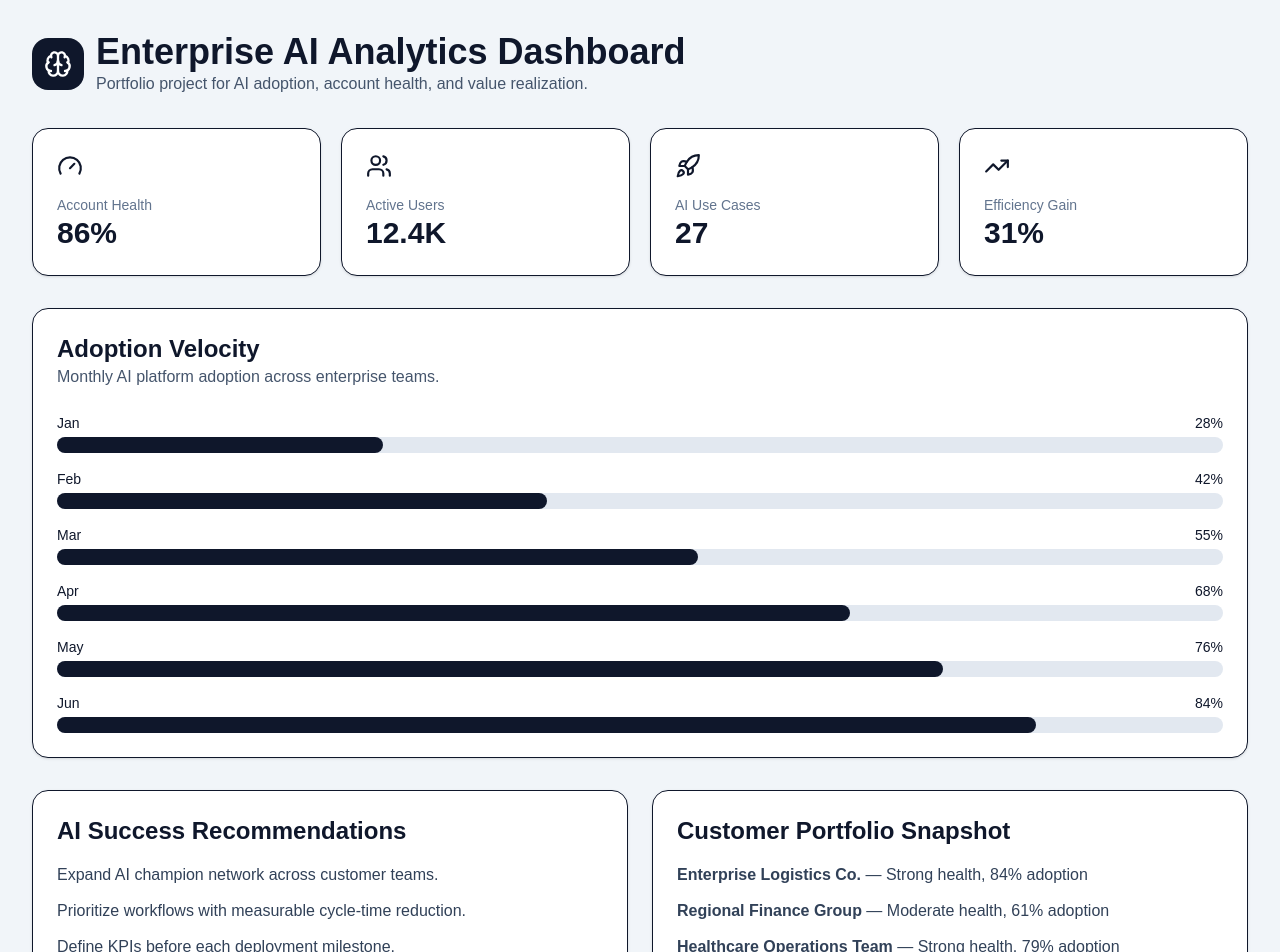
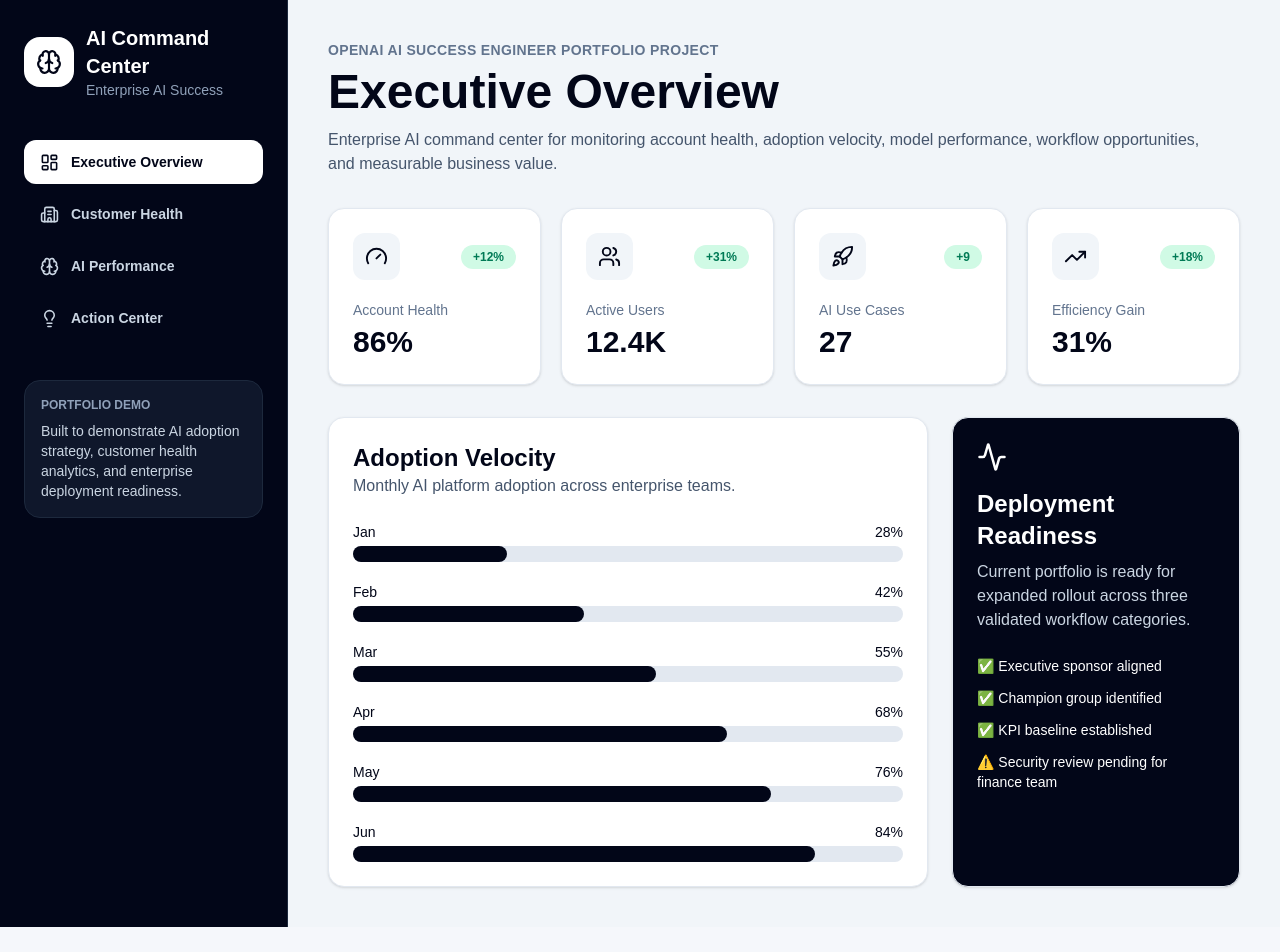
Before and after one commit to jtorres507-rgb/openai-ai-command-dashboard, a React (Vite) app: page / in a window 1280 px wide. Shown: the top 952 px of the page. After the commit the page ends 927 px from the top, so only its background shows below. Built offline with nearby package versions, Linux system fonts and the light colour scheme.

Commit message:
Upgrade to enterprise AI command center version 2

```diff
--- a/src/App.jsx
+++ b/src/App.jsx
@@ -1,10 +1,51 @@
-import { Brain, Gauge, Users, Rocket, TrendingUp } from "lucide-react";
+import { useState } from "react";
+import {
+  Activity,
+  AlertTriangle,
+  BarChart3,
+  Brain,
+  Building2,
+  CheckCircle,
+  Clock,
+  Gauge,
+  LayoutDashboard,
+  Lightbulb,
+  Rocket,
+  ShieldCheck,
+  TrendingUp,
+  Users,
+  Zap,
+} from "lucide-react";
 
 const metrics = [
-  { title: "Account Health", value: "86%", icon: Gauge },
-  { title: "Active Users", value: "12.4K", icon: Users },
-  { title: "AI Use Cases", value: "27", icon: Rocket },
-  { title: "Efficiency Gain", value: "31%", icon: TrendingUp },
+  { title: "Account Health", value: "86%", change: "+12%", icon: Gauge },
+  { title: "Active Users", value: "12.4K", change: "+31%", icon: Users },
+  { title: "AI Use Cases", value: "27", change: "+9", icon: Rocket },
+  { title: "Efficiency Gain", value: "31%", change: "+18%", icon: TrendingUp },
+];
+
+const accounts = [
+  {
+    name: "Enterprise Logistics Co.",
+    health: "Strong",
+    adoption: 84,
+    useCase: "Workflow automation",
+    risk: "Low",
+  },
+  {
+    name: "Regional Finance Group",
+    health: "Moderate",
+    adoption: 61,
+    useCase: "Document intelligence",
+    risk: "Medium",
+  },
+  {
+    name: "Healthcare Operations Team",
+    health: "Strong",
+    adoption: 79,
+    useCase: "Internal knowledge assistant",
+    risk: "Low",
+  },
 ];
 
 const adoption = [
@@ -16,76 +57,298 @@ const adoption = [
   { label: "Jun", value: 84 },
 ];
 
-export default function App() {
+const modelMetrics = [
+  { label: "Prompt Success Rate", value: "94%", icon: CheckCircle },
+  { label: "Avg Response Latency", value: "1.8s", icon: Clock },
+  { label: "Automation Candidates", value: "42", icon: Zap },
+  { label: "Security Readiness", value: "91%", icon: ShieldCheck },
+];
+
+const recommendations = [
+  "Expand AI champion network across operations and customer-facing teams.",
+  "Prioritize workflows with measurable cycle-time reduction and high user volume.",
+  "Define adoption KPIs before each deployment milestone.",
+  "Launch enablement sessions focused on prompt quality, safe usage, and internal rollout playbooks.",
+];
+
+function Sidebar({ activePage, setActivePage }) {
+  const links = [
+    { name: "Executive Overview", icon: LayoutDashboard },
+    { name: "Customer Health", icon: Building2 },
+    { name: "AI Performance", icon: Brain },
+    { name: "Action Center", icon: Lightbulb },
+  ];
+
   return (
-    <div className="min-h-screen bg-slate-100 p-8 text-slate-900">
-      <div className="mb-8 flex items-center gap-3">
-        <div className="rounded-2xl bg-slate-900 p-3 text-white">
-          <Brain size={28} />
+    <aside className="hidden min-h-screen w-72 border-r border-slate-800 bg-slate-950 p-6 text-white lg:block">
+      <div className="flex items-center gap-3">
+        <div className="rounded-2xl bg-white p-3 text-slate-950">
+          <Brain size={26} />
         </div>
         <div>
-          <h1 className="text-4xl font-bold">Enterprise AI Analytics Dashboard</h1>
-          <p className="text-slate-600">
-            Portfolio project for AI adoption, account health, and value realization.
-          </p>
+          <h1 className="text-xl font-bold">AI Command Center</h1>
+          <p className="text-sm text-slate-400">Enterprise AI Success</p>
         </div>
       </div>
 
-      <div className="grid gap-5 md:grid-cols-4">
-        {metrics.map((item) => {
-          const Icon = item.icon;
+      <nav className="mt-10 space-y-2">
+        {links.map((link) => {
+          const Icon = link.icon;
+          const active = activePage === link.name;
+
           return (
-            <div key={item.title} className="rounded-2xl bg-white p-6 shadow border">
-              <Icon size={26} />
-              <p className="mt-4 text-sm text-slate-500">{item.title}</p>
-              <p className="text-3xl font-bold">{item.value}</p>
-            </div>
+            <button
+              key={link.name}
+              onClick={() => setActivePage(link.name)}
+              className={`flex w-full items-center gap-3 rounded-xl px-4 py-3 text-left text-sm font-semibold transition ${
+                active
+                  ? "bg-white text-slate-950"
+                  : "text-slate-300 hover:bg-slate-800"
+              }`}
+            >
+              <Icon size={19} />
+              {link.name}
+            </button>
           );
         })}
+      </nav>
+
+      <div className="mt-10 rounded-2xl border border-slate-800 bg-slate-900 p-4">
+        <p className="text-xs font-semibold uppercase text-slate-400">
+          Portfolio Demo
+        </p>
+        <p className="mt-2 text-sm text-slate-300">
+          Built to demonstrate AI adoption strategy, customer health analytics,
+          and enterprise deployment readiness.
+        </p>
+      </div>
+    </aside>
+  );
+}
+
+function MetricCard({ item }) {
+  const Icon = item.icon;
+
+  return (
+    <div className="rounded-2xl border border-slate-200 bg-white p-6 shadow-sm">
+      <div className="flex items-center justify-between">
+        <div className="rounded-xl bg-slate-100 p-3">
+          <Icon size={23} />
+        </div>
+        <span className="rounded-full bg-emerald-100 px-3 py-1 text-xs font-bold text-emerald-700">
+          {item.change}
+        </span>
+      </div>
+      <p className="mt-5 text-sm text-slate-500">{item.title}</p>
+      <p className="mt-1 text-3xl font-bold text-slate-950">{item.value}</p>
+    </div>
+  );
+}
+
+function ProgressBar({ label, value }) {
+  return (
+    <div>
+      <div className="mb-1 flex justify-between text-sm font-medium">
+        <span>{label}</span>
+        <span>{value}%</span>
+      </div>
+      <div className="h-4 rounded-full bg-slate-200">
+        <div
+          className="h-4 rounded-full bg-slate-950 transition-all"
+          style={{ width: `${value}%` }}
+        />
+      </div>
+    </div>
+  );
+}
+
+function ExecutiveOverview() {
+  return (
+    <>
+      <div className="grid gap-5 md:grid-cols-2 xl:grid-cols-4">
+        {metrics.map((item) => (
+          <MetricCard key={item.title} item={item} />
+        ))}
       </div>
 
-      <div className="mt-8 rounded-2xl bg-white p-6 shadow border">
-        <h2 className="text-2xl font-bold">Adoption Velocity</h2>
-        <p className="text-slate-600">Monthly AI platform adoption across enterprise teams.</p>
+      <div className="mt-8 grid gap-6 xl:grid-cols-3">
+        <div className="rounded-2xl border border-slate-200 bg-white p-6 shadow-sm xl:col-span-2">
+          <h2 className="text-2xl font-bold">Adoption Velocity</h2>
+          <p className="text-slate-600">
+            Monthly AI platform adoption across enterprise teams.
+          </p>
 
-        <div className="mt-6 space-y-4">
-          {adoption.map((item) => (
-            <div key={item.label}>
-              <div className="mb-1 flex justify-between text-sm">
-                <span>{item.label}</span>
-                <span>{item.value}%</span>
-              </div>
-              <div className="h-4 rounded-full bg-slate-200">
-                <div
-                  className="h-4 rounded-full bg-slate-900"
-                  style={{ width: `${item.value}%` }}
-                ></div>
-              </div>
+          <div className="mt-6 space-y-5">
+            {adoption.map((item) => (
+              <ProgressBar key={item.label} label={item.label} value={item.value} />
+            ))}
+          </div>
+        </div>
+
+        <div className="rounded-2xl border border-slate-200 bg-slate-950 p-6 text-white shadow-sm">
+          <Activity size={30} />
+          <h2 className="mt-4 text-2xl font-bold">Deployment Readiness</h2>
+          <p className="mt-2 text-slate-300">
+            Current portfolio is ready for expanded rollout across three
+            validated workflow categories.
+          </p>
+
+          <div className="mt-6 space-y-3 text-sm">
+            <p>✅ Executive sponsor aligned</p>
+            <p>✅ Champion group identified</p>
+            <p>✅ KPI baseline established</p>
+            <p>⚠️ Security review pending for finance team</p>
+          </div>
+        </div>
+      </div>
+    </>
+  );
+}
+
+function CustomerHealth() {
+  return (
+    <div className="grid gap-6">
+      {accounts.map((account) => (
+        <div
+          key={account.name}
+          className="rounded-2xl border border-slate-200 bg-white p-6 shadow-sm"
+        >
+          <div className="flex flex-col justify-between gap-4 md:flex-row md:items-center">
+            <div>
+              <h2 className="text-2xl font-bold">{account.name}</h2>
+              <p className="text-slate-600">{account.useCase}</p>
+            </div>
+
+            <div className="flex gap-3">
+              <span className="rounded-full bg-slate-100 px-4 py-2 text-sm font-bold">
+                Health: {account.health}
+              </span>
+              <span className="rounded-full bg-slate-100 px-4 py-2 text-sm font-bold">
+                Risk: {account.risk}
+              </span>
+            </div>
+          </div>
+
+          <div className="mt-6">
+            <ProgressBar label="Adoption Depth" value={account.adoption} />
+          </div>
+        </div>
+      ))}
+    </div>
+  );
+}
+
+function AIPerformance() {
+  return (
+    <>
+      <div className="grid gap-5 md:grid-cols-2 xl:grid-cols-4">
+        {modelMetrics.map((item) => (
+          <MetricCard
+            key={item.label}
+            item={{
+              title: item.label,
+              value: item.value,
+              change: "Live",
+              icon: item.icon,
+            }}
+          />
+        ))}
+      </div>
+
+      <div className="mt-8 rounded-2xl border border-slate-200 bg-white p-6 shadow-sm">
+        <h2 className="text-2xl font-bold">AI System Observability</h2>
+        <p className="text-slate-600">
+          Simulated operational signals for enterprise AI deployment monitoring.
+        </p>
+
+        <div className="mt-6 grid gap-5 md:grid-cols-3">
+          <div className="rounded-xl bg-slate-100 p-5">
+            <p className="text-sm text-slate-500">Token Usage</p>
+            <p className="text-3xl font-bold">1.8M</p>
+          </div>
+          <div className="rounded-xl bg-slate-100 p-5">
+            <p className="text-sm text-slate-500">Escalations Avoided</p>
+            <p className="text-3xl font-bold">312</p>
+          </div>
+          <div className="rounded-xl bg-slate-100 p-5">
+            <p className="text-sm text-slate-500">Workflow Hours Saved</p>
+            <p className="text-3xl font-bold">740</p>
+          </div>
+        </div>
+      </div>
+    </>
+  );
+}
+
+function ActionCenter() {
+  return (
+    <div className="grid gap-6 xl:grid-cols-2">
+      <div className="rounded-2xl border border-slate-200 bg-white p-6 shadow-sm">
+        <div className="flex items-center gap-3">
+          <Lightbulb />
+          <h2 className="text-2xl font-bold">AI Success Recommendations</h2>
+        </div>
+
+        <div className="mt-5 space-y-4">
+          {recommendations.map((item) => (
+            <div key={item} className="rounded-xl bg-slate-100 p-4 text-slate-700">
+              {item}
             </div>
           ))}
         </div>
       </div>
 
-      <div className="mt-8 grid gap-6 md:grid-cols-2">
-        <div className="rounded-2xl bg-white p-6 shadow border">
-          <h2 className="text-2xl font-bold">AI Success Recommendations</h2>
-          <ul className="mt-4 space-y-3 text-slate-700">
-            <li>Expand AI champion network across customer teams.</li>
-            <li>Prioritize workflows with measurable cycle-time reduction.</li>
-            <li>Define KPIs before each deployment milestone.</li>
-            <li>Use enablement sessions to improve adoption quality.</li>
-          </ul>
+      <div className="rounded-2xl border border-slate-200 bg-white p-6 shadow-sm">
+        <div className="flex items-center gap-3">
+          <AlertTriangle />
+          <h2 className="text-2xl font-bold">Intervention Queue</h2>
         </div>
 
-        <div className="rounded-2xl bg-white p-6 shadow border">
-          <h2 className="text-2xl font-bold">Customer Portfolio Snapshot</h2>
-          <div className="mt-4 space-y-3 text-slate-700">
-            <p><strong>Enterprise Logistics Co.</strong> — Strong health, 84% adoption</p>
-            <p><strong>Regional Finance Group</strong> — Moderate health, 61% adoption</p>
-            <p><strong>Healthcare Operations Team</strong> — Strong health, 79% adoption</p>
+        <div className="mt-5 space-y-4">
+          <div className="rounded-xl border border-amber-200 bg-amber-50 p-4">
+            Finance team adoption is below target. Recommend enablement sprint.
+          </div>
+          <div className="rounded-xl border border-slate-200 bg-slate-50 p-4">
+            Legal use case requires additional policy review before production.
+          </div>
+          <div className="rounded-xl border border-emerald-200 bg-emerald-50 p-4">
+            Logistics account ready for expanded workflow automation rollout.
           </div>
         </div>
       </div>
     </div>
   );
 }
+
+export default function App() {
+  const [activePage, setActivePage] = useState("Executive Overview");
+
+  const renderPage = () => {
+    if (activePage === "Customer Health") return <CustomerHealth />;
+    if (activePage === "AI Performance") return <AIPerformance />;
+    if (activePage === "Action Center") return <ActionCenter />;
+    return <ExecutiveOverview />;
+  };
+
+  return (
+    <div className="min-h-screen bg-slate-100 text-slate-950 lg:flex">
+      <Sidebar activePage={activePage} setActivePage={setActivePage} />
+
+      <main className="flex-1 p-6 md:p-10">
+        <div className="mb-8">
+          <p className="text-sm font-bold uppercase tracking-wide text-slate-500">
+            OpenAI AI Success Engineer Portfolio Project
+          </p>
+          <h1 className="mt-2 text-4xl font-bold md:text-5xl">{activePage}</h1>
+          <p className="mt-3 max-w-4xl text-slate-600">
+            Enterprise AI command center for monitoring account health, adoption
+            velocity, model performance, workflow opportunities, and measurable
+            business value.
+          </p>
+        </div>
+
+        {renderPage()}
+      </main>
+    </div>
+  );
+}
```
